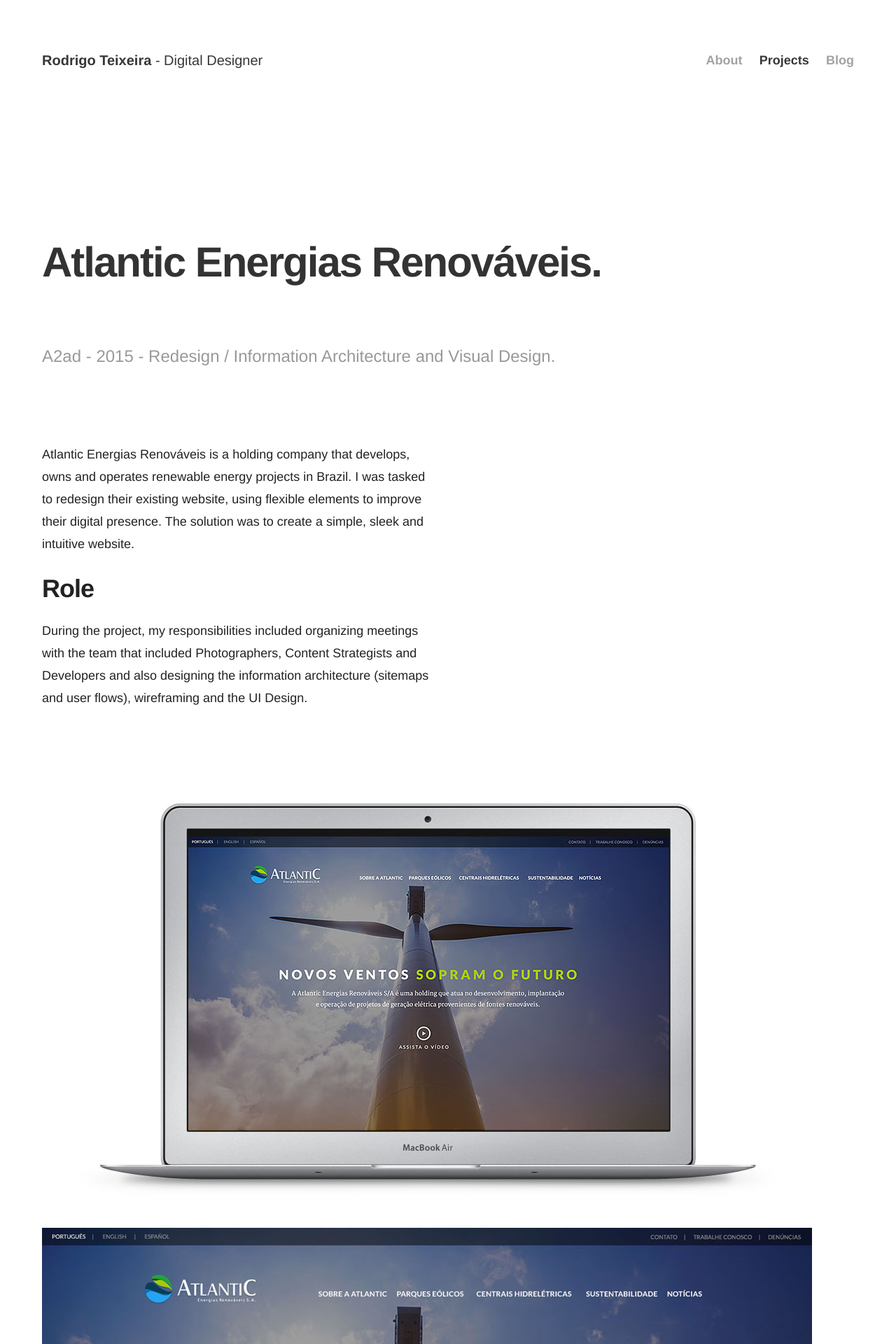
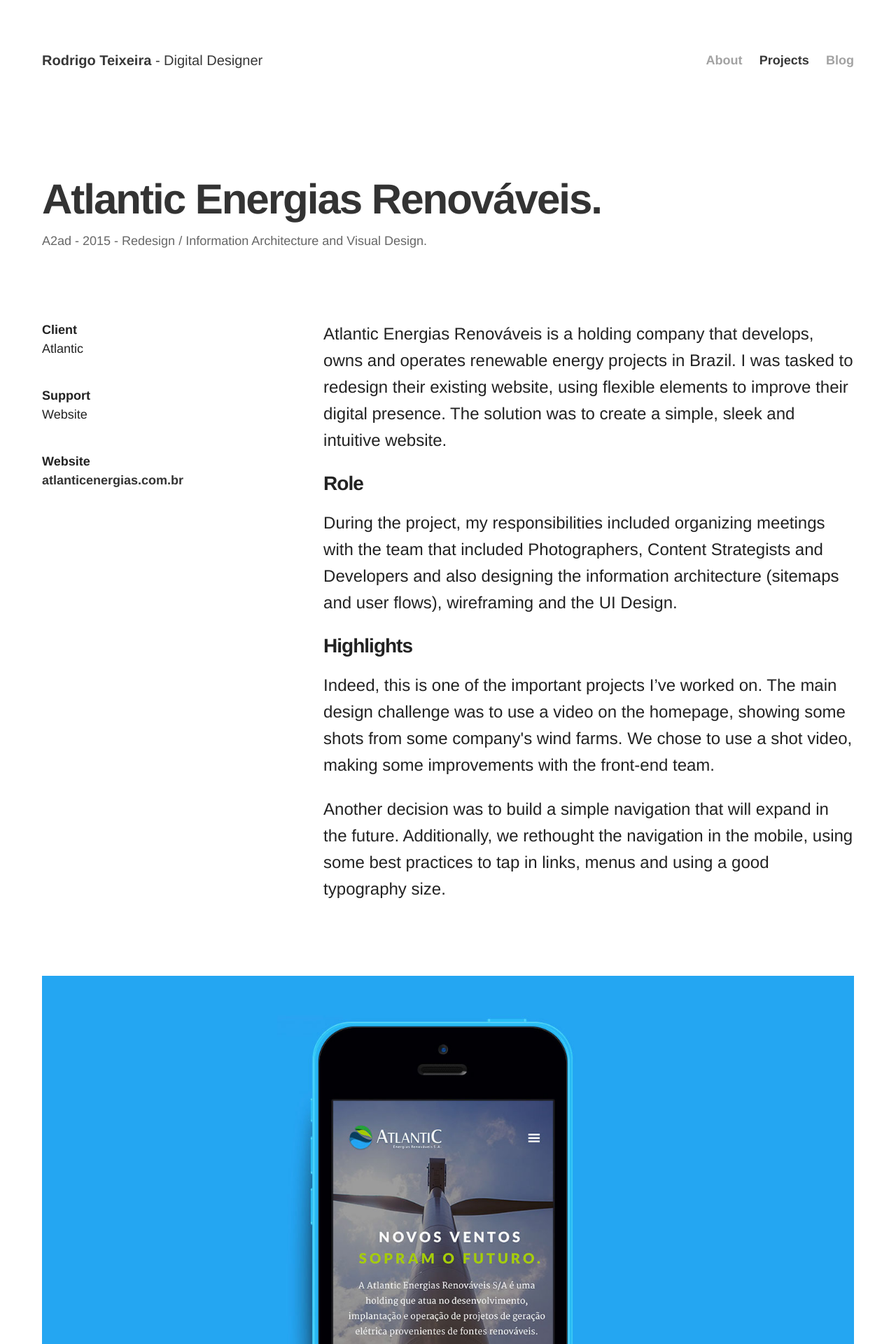
Before and after one commit to drigoteixeira/drigoteixeira.github.io, a Jekyll site: the page built from projects/atlantic/index.html, in a window 1280 px wide. Shown: the top 1920 px of the page at 70% size. Built offline with Jekyll 4.4.1, drawn with Linux system fonts in a browser that asks for light colours; nearby versions of some CDN libraries.

Commit message:
Atualização de case

```diff
--- a/_scss/layout.scss
+++ b/_scss/layout.scss
@@ -72,7 +72,7 @@
 
 
 .jumbo {
-  padding: 40px 0;
+  padding: 0 0 40px 0;
   height: 100%;
 }
 
@@ -97,6 +97,7 @@
   font-size: 20px;
   line-height: 32px;
   letter-spacing: 0;
+  font-weight: bold;
 }
 
 .logo h1 span {
@@ -106,6 +107,7 @@
 
 .logo h1 a {
   color: #222;
+  text-decoration: none;
 }
 
 .logo h1 a:visited {
@@ -132,6 +134,7 @@
 
 .menu li a {
   color: $gray-9;
+  text-decoration: none;
 }
 
 .about .menu li a.menu1 a,
--- a/_scss/links.scss
+++ b/_scss/links.scss
@@ -1,7 +1,7 @@
 /* Links
 –––––––––––––––––––––––––––––––––––––––––––––––––– */
 a {
-  color: $red;
+  color: $gray-2;
   text-decoration: none;
   transition: color 0.2s linear;
   -o-transition: color 0.2s linear;
@@ -9,6 +9,7 @@
   -webkit-transition: color 0.2s linear;
   padding-bottom: 2px;
   font-weight: bold;
+  text-decoration: none;
 }
 
 a:hover {
--- a/_scss/lists.scss
+++ b/_scss/lists.scss
@@ -47,7 +47,7 @@
 dt {
     display: block;
     font-weight: bold;
-    color: $red;
+    color: $gray-2;
 }
 
 dd {
--- a/projects/atlantic/index.html
+++ b/projects/atlantic/index.html
@@ -3,31 +3,53 @@
 title: Atlantic
 ---
 
-<div class="hero">
-    <div class="container">
-        <div class="row">
-            <div class="twelve columns jumbo">
-                <h1 class="highlight">Atlantic Energias Renováveis.</h1>
-                <p>A2ad - 2015 - Redesign / Information Architecture and Visual Design. </p>
-            </div>
+
+<div class="container selected-work">
+    <div class="row">
+        <div class="twelve columns jumbo">
+            <h1 class="highlight">Atlantic Energias Renováveis.</h1>
+            <p>A2ad - 2015 - Redesign / Information Architecture and Visual Design. </p>
         </div>
-	</div>
+    </div>
 </div>
+
 
 <div class="container">
 	<div class="row project-detail">
-		<div class="six columns detail">
+		<div class="four columns">
+			<dl>
+				<dt>Client</dt>
+				<dd>Atlantic</dd>
+
+				<dt>Support</dt>
+				<dd>Website</dd>
+
+				<dt>Website</dt>
+				<dd><a href="http://www.atlanticenergias.com.br">atlanticenergias.com.br</a></dd>
+			</dl>
+		</div>
+		<div class="eight columns jumbo">
 
 			<p>Atlantic Energias Renováveis is a holding company that develops, owns and operates renewable energy projects in Brazil. I was tasked to redesign their existing website, using flexible elements to improve their digital presence. The solution was to create a simple, sleek and intuitive website.</p>
 
-			<h3>Role</h3>
+			<h2>Role</h2>
 
 			<p>During the project, my responsibilities included organizing meetings with the team that included Photographers, Content Strategists and Developers and also designing the information architecture (sitemaps and user flows), wireframing and the UI Design.  </p>
+
+			<h2>Highlights</h2>
+
+			<p>Indeed, this is one of the important projects I’ve worked on. The main design challenge was to use a video on the homepage, showing some shots from some company's wind farms. We chose to use a shot video, making some improvements with the front-end team. </p>
+
+			<p>Another decision was to build a simple navigation that will expand in the future. Additionally, we rethought the navigation in the mobile, using some best practices to tap in links, menus and using a good typography size. </p>
 
 		</div>
 	</div>
 
 	<div class="row screens">
+
+		<div class="twelve columns">
+			<img src="/img/atlantic-mobile.jpg" alt="Atlantic Mobile" class="responsive">
+		</div>
 
 		<div class="twelve columns">
 			<img src="/img/atlantic-mockup.jpg" alt="Atlantic" class="responsive">
@@ -37,26 +59,7 @@
 			<img src="/img/atlantic-homepage.jpg" alt="Atlantic Homepage" class="responsive">
 		</div>
 
-		<div class="twelve columns">
-			<img src="/img/atlantic-mobile.jpg" alt="Atlantic Mobile" class="responsive">
-		</div>
-
 	</div>
-
-	<div class="row">
-		<div class="six columns">
-
-			<h3>Highlights</h3>
-
-			<p>Indeed, this is one of the important projects I’ve worked on. The main design challenge was to use a video on the homepage, showing some shots from some company's wind farms. We chose to use a shot video, making some improvements with the front-end team. </p>
-
-			<p>Another decision was to build a simple navigation that will expand in the future. Additionally, we rethought the navigation in the mobile, using some best practices to tap in links, menus and using a good typography size. </p>
-
-		</div>
-	</div>
-
 </div>
 
-
-
 <a href="#" id="back-to-top" title="Back to top">&uarr;</a>
```
